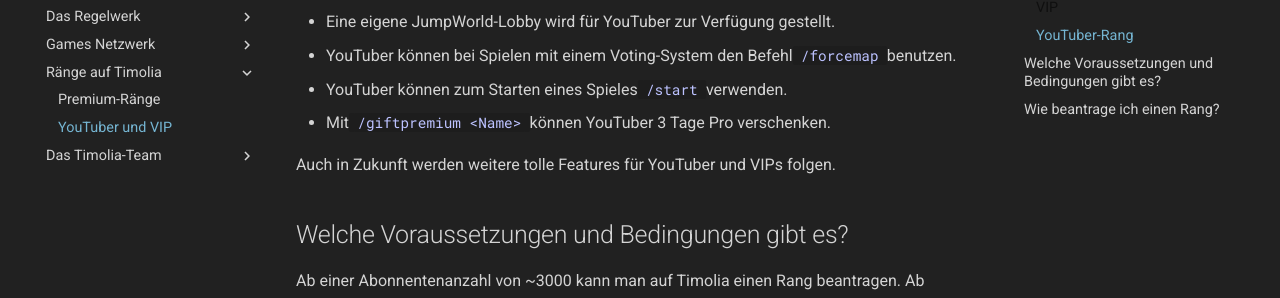
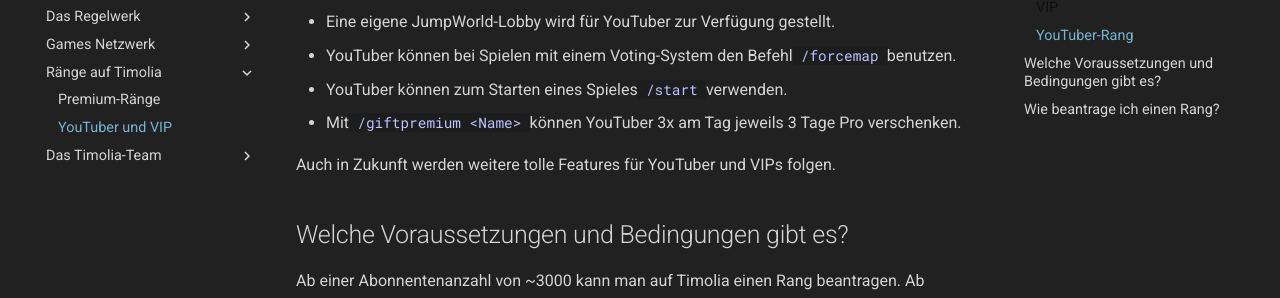
Before and after one commit to TimoliaDE/HowTo, an MkDocs documentation site: the page built from docs/ranks/youtube.md, in a window 1280 px wide and 900 px high, scrolled down 595 px. Shown: the part 147-445 px from the top of the window. Built offline with MkDocs 1.6.1 and Material for MkDocs 9.7.7, drawn with Linux system fonts in a browser that asks for light colours; old or Windows-style settings are respelled for this version of MkDocs.

Commit message:
Update youtube.md

```diff
--- a/docs/ranks/youtube.md
+++ b/docs/ranks/youtube.md
@@ -17,7 +17,7 @@
 - Eine eigene JumpWorld-Lobby wird für YouTuber zur Verfügung gestellt.
 - YouTuber können bei Spielen mit einem Voting-System den Befehl `/forcemap` benutzen.
 - YouTuber können zum Starten eines Spieles `/start` verwenden.
-- Mit `/giftpremium <Name>` können YouTuber 3 Tage Pro verschenken.
+- Mit `/giftpremium <Name>` können YouTuber 3x am Tag jeweils 3 Tage Pro verschenken.
 
 Auch in Zukunft werden weitere tolle Features für YouTuber und VIPs folgen.
 
```
